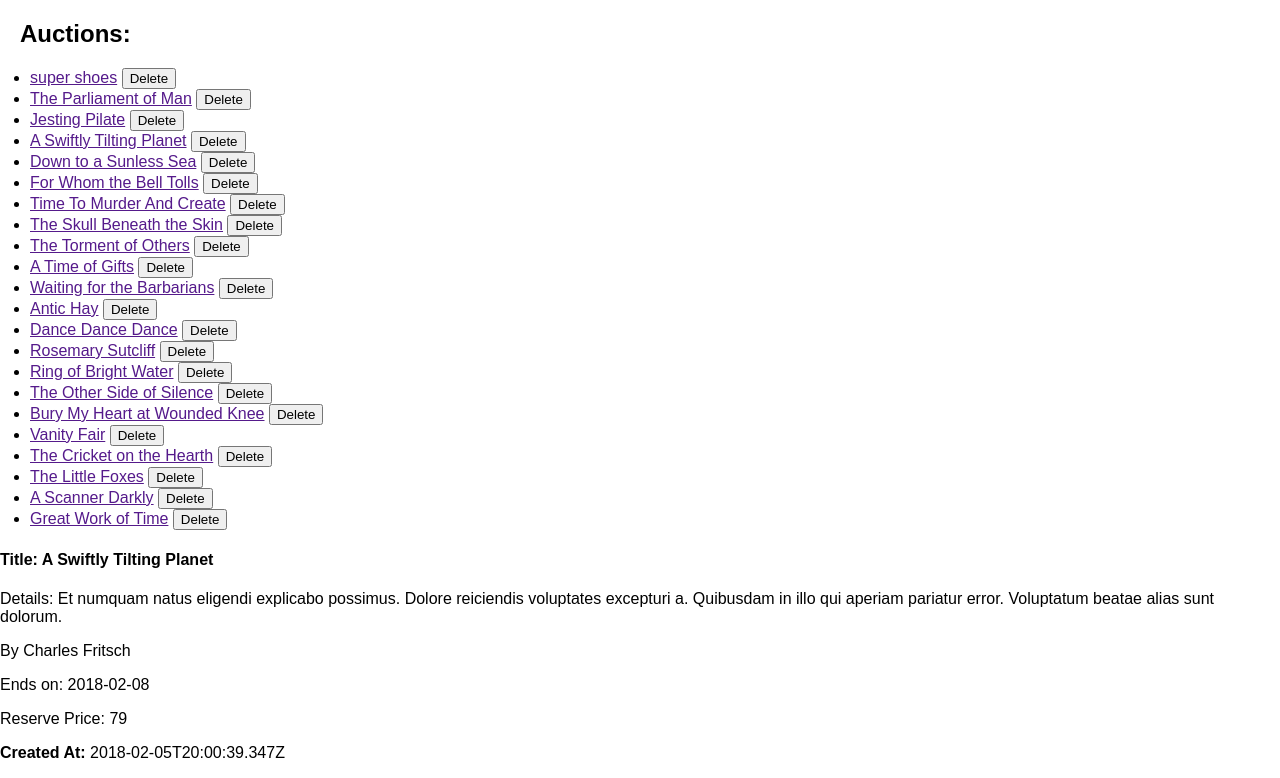
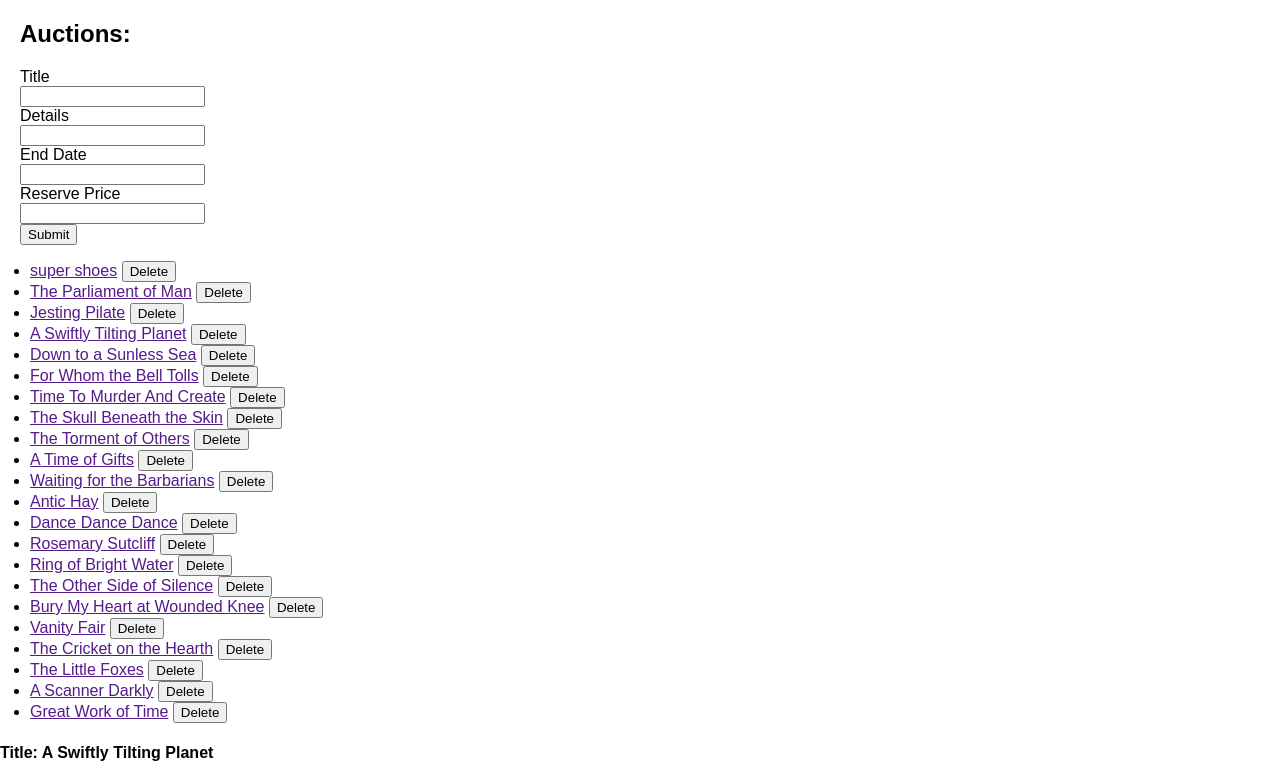
Before and after one commit to gloriading/Bidding_site, a React (Create React App) app in the folder bidding_client/: page / in a window 1280 px wide. Shown: the top 778 px of the page. Built offline with nearby package versions, Linux system fonts and the light colour scheme.

Commit message:
controlled auction form

```diff
--- /dev/null
+++ b/bidding_client/src/components/AuctionForm.js
@@ -0,0 +1,71 @@
+import React from 'react';
+
+ function AuctionForm (props) {
+   const {
+     auction = {},
+     onSubmit = () => {},
+     onChange = () => {}
+   } = props;
+
+   const handleSubmit = event => {
+     event.preventDefault();
+     onSubmit();
+   };
+
+   const handleChange = name => event => {
+       onChange({[name]: event.currentTarget.value});
+    };
+
+   return (
+     <form
+       className="AuctionForm"
+       onSubmit={handleSubmit}
+     >
+       <div>
+         <label htmlFor="title">Title</label> <br />
+         <input
+           onChange={handleChange("title")}
+           value={auction.title}
+           name="title"
+           id="title"
+         />
+       </div>
+
+       <div>
+         <label htmlFor="detail">Details</label> <br />
+         <input
+           onChange={handleChange("detail")}
+           value={auction.detail}
+           name="detail"
+           id="detail"
+         />
+       </div>
+
+       <div>
+         <label htmlFor="end_date">End Date</label> <br />
+         <input
+           onChange={handleChange("end_date")}
+           value={auction.end_date}
+           name="end_date"
+           id="end_date"
+         />
+       </div>
+
+       <div>
+         <label htmlFor="reserve_price">Reserve Price</label> <br />
+         <input
+           onChange={handleChange("reserve_price")}
+           value={auction.reserve_price}
+           name="reserve_price"
+           id="reserve_price"
+         />
+       </div>
+
+       <div>
+         <input type="submit" value="Submit"/>
+       </div>
+     </form>
+   );
+ }
+
+ export {AuctionForm};
--- a/bidding_client/src/components/AuctionIndexPage.js
+++ b/bidding_client/src/components/AuctionIndexPage.js
@@ -1,16 +1,50 @@
 import React, {Component} from 'react';
 import auctions from '../data/auctions';
-
+import {AuctionForm} from './AuctionForm';
 
  class AuctionIndexPage extends Component {
    constructor (props) {
       super(props);
 
       this.state = {
-        auctions: auctions
+        auctions: auctions,
+        newAuction: {
+          title: "",
+          detail: "",
+          end_date:"",
+          reserve_price:"",
+          author: {}
+        }
       };
+
       this.deleteAuction = this.deleteAuction.bind(this);
+      this.addAuction = this.addAuction.bind(this);
+      this.updateNewAuction = this.updateNewAuction.bind(this);
     }
+
+    updateNewAuction(data) {
+      console.log(data);
+      const {newAuction} = this.state;
+      this.setState({
+        newAuction: {...newAuction, ...data}
+      });
+    }
+
+
+  addAuction () {
+    const {auctions, newAuction} = this.state;
+    this.setState({
+      auctions: [newAuction, ...auctions],
+      newAuction: {
+        title: "",
+        detail: "",
+        end_date:"",
+        reserve_price:"",
+        author: {}
+      }
+    });
+  }
+
 
   deleteAuction(auctionId){
     return () => {
@@ -23,10 +57,15 @@
   }
 
    render(){
-
+     const {newAuction} = this.state;
      return (
        <main className="AuctionIndexPage" style={{padding: '0  20px'}} >
          <h2>Auctions: </h2>
+        <AuctionForm
+           auction={newAuction}
+           onChange={this.updateNewAuction}
+           onSubmit={this.addAuction}
+         />
          <ul style={{paddingLeft: '10px'}}>
            {
              this.state.auctions.map(auction => (
```
